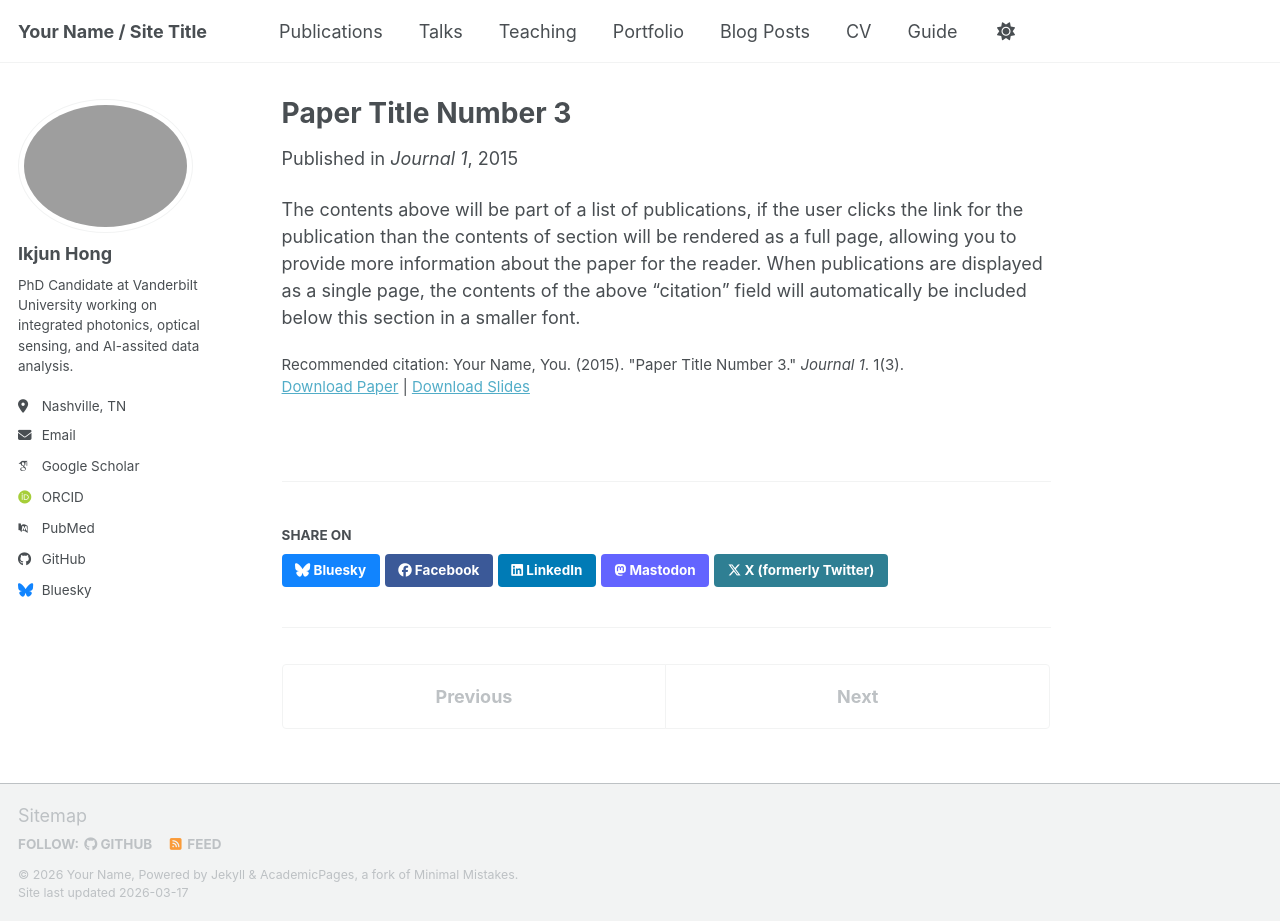
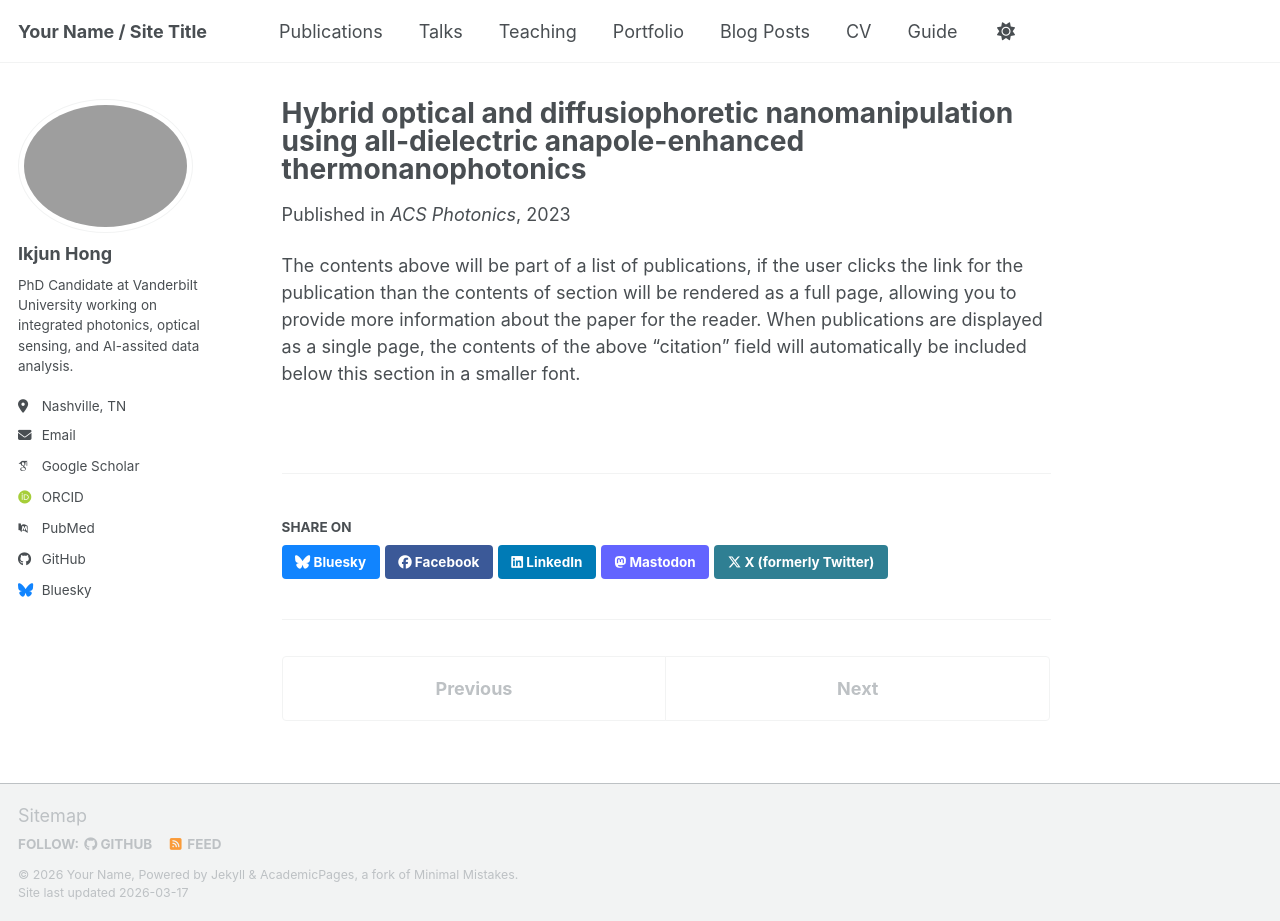
Before and after one commit to IkjunHong-beep/ikjunhong-beep.github.io, a Jekyll site: the page built from _publications/2015-10-01-paper-title-number-3.md, in a window 1280 px wide and 921 px high. Built offline with Jekyll 4.4.1, drawn with Linux system fonts in a browser that asks for light colours; some web fonts are replaced; a script bundle is joined from its source files by our own code; library files that are not in the unit come from our copies.

Commit message:
Update 2015-10-01-paper-title-number-3.md

```diff
--- a/_publications/2015-10-01-paper-title-number-3.md
+++ b/_publications/2015-10-01-paper-title-number-3.md
@@ -1,14 +1,14 @@
 ---
-title: "Paper Title Number 3"
+title: "Hybrid optical and diffusiophoretic nanomanipulation using all-dielectric anapole-enhanced thermonanophotonics"
 collection: publications
 category: manuscripts
-permalink: /publication/2015-10-01-paper-title-number-3
-excerpt: 'This paper is about the number 3. The number 4 is left for future work.'
-date: 2015-10-01
-venue: 'Journal 1'
-slidesurl: 'https://academicpages.github.io/files/slides3.pdf'
-paperurl: 'https://academicpages.github.io/files/paper3.pdf'
-citation: 'Your Name, You. (2015). &quot;Paper Title Number 3.&quot; <i>Journal 1</i>. 1(3).'
+permalink: /publication/2009-10-01-paper-title-number-1
+excerpt: 'We present a noninvasive platform that combines the near-field optical gradient force from a nonradiating anapole nanoantenna with a diffusiophoretic force to achieve nanoscale particle transportation, trapping, and manipulation.'
+date: 2023-09-29
+venue: 'ACS Photonics'
+#slidesurl: 'https://academicpages.github.io/files/slides1.pdf'
+#paperurl: 'https://academicpages.github.io/files/paper1.pdf'
+#bibtexurl: 'https://academicpages.github.io/files/bibtex1.bib'
+#citation: 'Your Name, You. (2009). &quot;Paper Title Number 1.&quot; <i>Journal 1</i>. 1(1).'
 ---
-
 The contents above will be part of a list of publications, if the user clicks the link for the publication than the contents of section will be rendered as a full page, allowing you to provide more information about the paper for the reader. When publications are displayed as a single page, the contents of the above "citation" field will automatically be included below this section in a smaller font.
```
